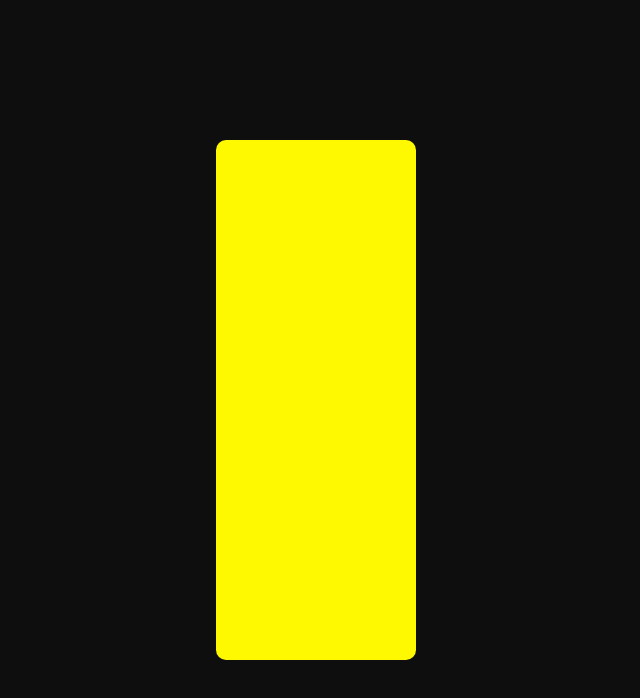
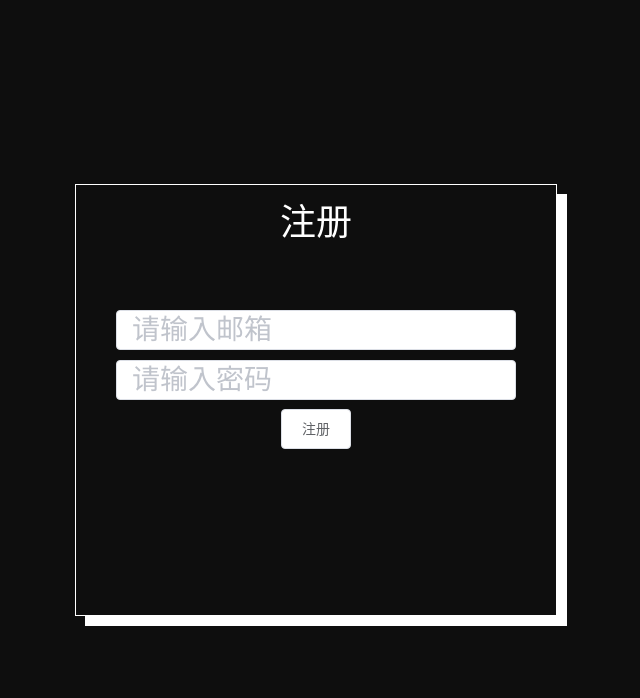
Before and after one commit to qing-m/website-alone, a Nuxt app: page /register in a window 1280 px wide. Shown: the top 698 px of the page, without its empty margins (324-964 px from the left). Built offline with nearby package versions, Linux system fonts and the light colour scheme.

Commit message:
注册页面

```diff
--- a/layouts/admin.vue
+++ b/layouts/admin.vue
@@ -11,7 +11,7 @@
 
 <style lang="scss" scoped>
 .adminComponentContainer {
-  width: 100%;
+  width: 100vw;
   height: 100vh;
   overflow: hidden;
   display: flex;
@@ -19,10 +19,10 @@
   align-items: center;
   background: #0E0E0E;
   .adminCardContainer {
-    width: 200px;
-    height: 65%;
-    border-radius: 10px;
-    background: #FEF900;
+    width: 480px;
+    height: 430px;
+    box-shadow: 10px 10px #FFFFFF;
+    border: 1px solid #FFFFFF;
   }
 }
 </style>
--- a/pages/register/index.vue
+++ b/pages/register/index.vue
@@ -1,21 +1,64 @@
 <template>
   <div class="registerContainer">
-
+    <p class="title">注册</p>
+    <div class="registerFrom">
+      <el-input v-model="email" placeholder="请输入邮箱"></el-input>
+      <el-input v-model="password" placeholder="请输入密码"></el-input>
+      <el-button @click="handleClickSubmitFromRegister">注册</el-button>
+    </div>
   </div>
 </template>
 
 <script>
 export default {
-  layout: 'admin'
+  layout: 'admin',
+  data() {
+    return {
+      email: '',
+      password: ''
+    }
+  },
+  methods: {
+    async handleClickSubmitFromRegister() {
+      try {
+        const requestData = {
+          email: this.email,
+          password: this.password
+        }
+        const response = await this.$store.dispatch('admin/register',requestData)
+        alert(response.msg)
+      } catch (error) {
+        return error
+      }
+    }
+  }
 }
 </script>
 
 <style lang="scss" scoped>
 .registerContainer {
+  width: 100%;
+  height: 100%;
+  box-sizing: border-box;
+  padding: 0 40px;
   .title {
-    color: #1F1E0D;
     text-align: center;
-    padding-top: 10px;
+    font-size: 36px;
+    color: #ffffff;
+    padding: 10px 0;
+  }
+  .registerFrom {
+    text-align: center;
+    margin-top: 50px;
+    .el-input {
+      border: none;
+      font-size: 28px;
+      font-family: PingFangSC-Regular, PingFang SC;
+      font-weight: 400;
+      color: #0E0E0E;
+      margin-bottom: 8px;
+    }
+
   }
 }
 </style>
```
Also changed, not shown: store/admin.js (renamed from store/todos.js).
